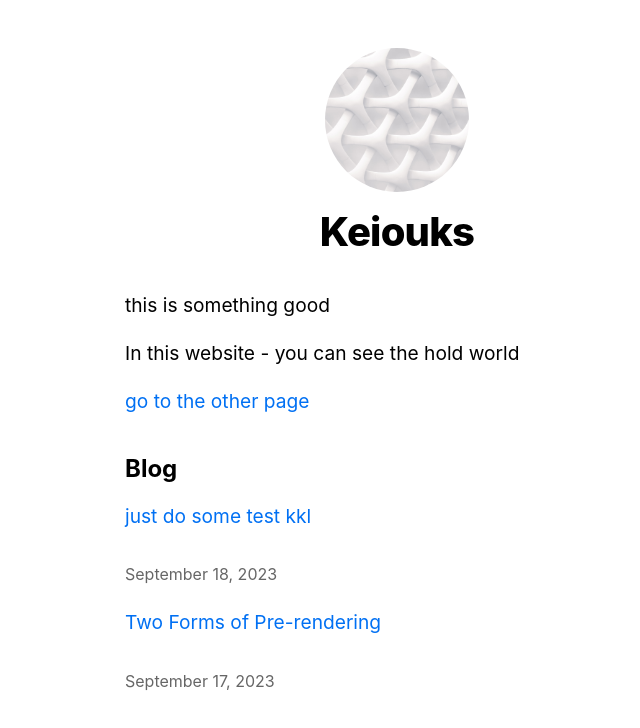
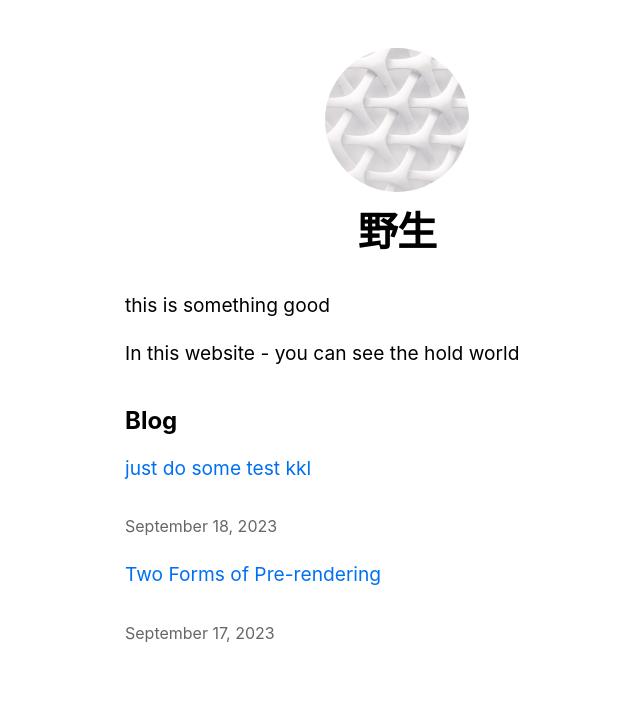
Before and after one commit to keiouks/next-0-2-all, a Next.js app: page / in a window 1280 px wide. Shown: the top 728 px of the page, without its empty margins (243-883 px from the left). Built offline with nearby package versions, Linux system fonts and the light colour scheme.

Commit message:
feat: 小调整

```diff
--- a/components/layout.js
+++ b/components/layout.js
@@ -4,7 +4,7 @@ import styles from './layout.module.css';
 import utilStyles from '../styles/utils.module.css';
 import Link from 'next/link';
 
-const name = 'Keiouks';
+const name = '野生';
 export const siteTitle = `${name}\'s little world`;
 
 export default function Layout({ children, home }) {
--- a/pages/index.js
+++ b/pages/index.js
@@ -16,9 +16,6 @@ export default function Home({allPostsData}) {
         <p>this is something good</p>
         <p>
           In this website - you can see the hold world
-        </p>
-        <p>
-          <Link href='/posts/first-post'>go to the other page</Link>
         </p>
       </section>
       <section className={`${utilStyles.headingMd} ${utilStyles.padding1px}`}>
```
Also changed, not shown: pages/posts/[id].js (indentation only), 1 other file (tests, documents, lock files or other folders).
